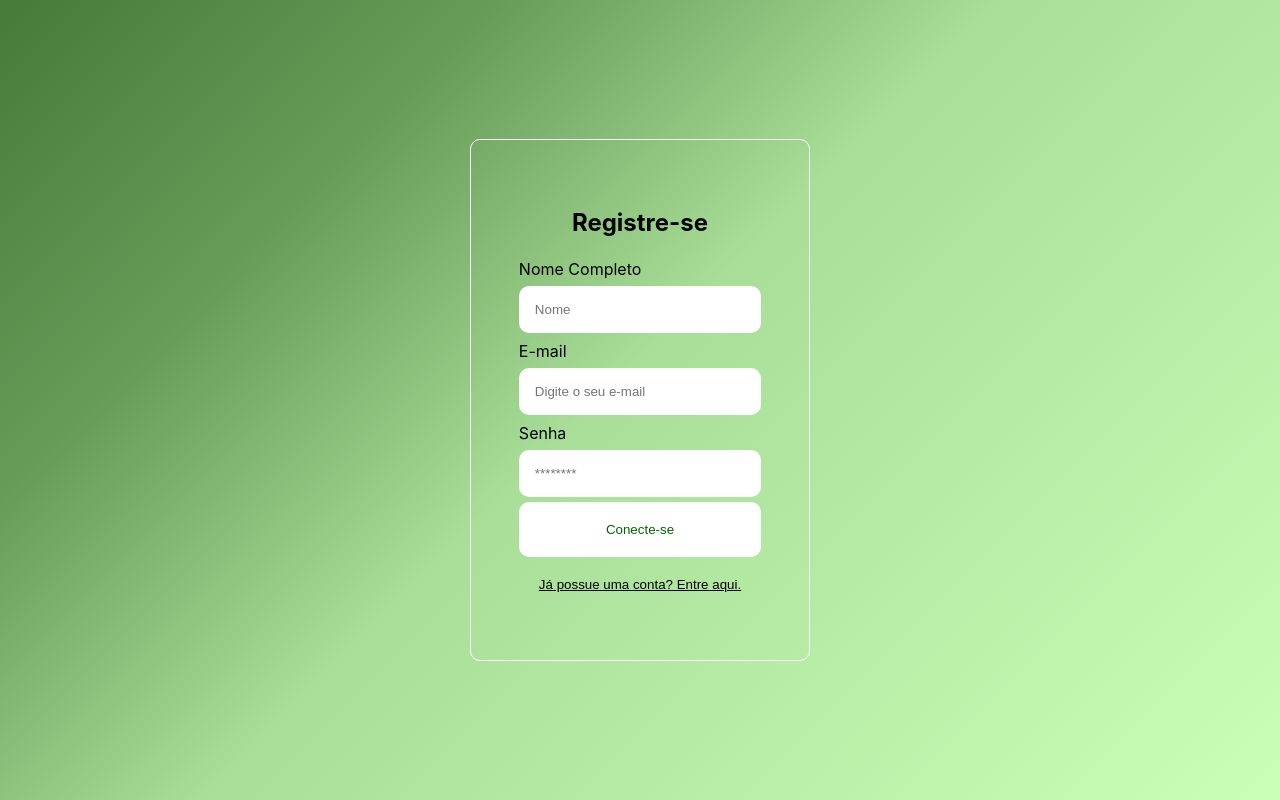
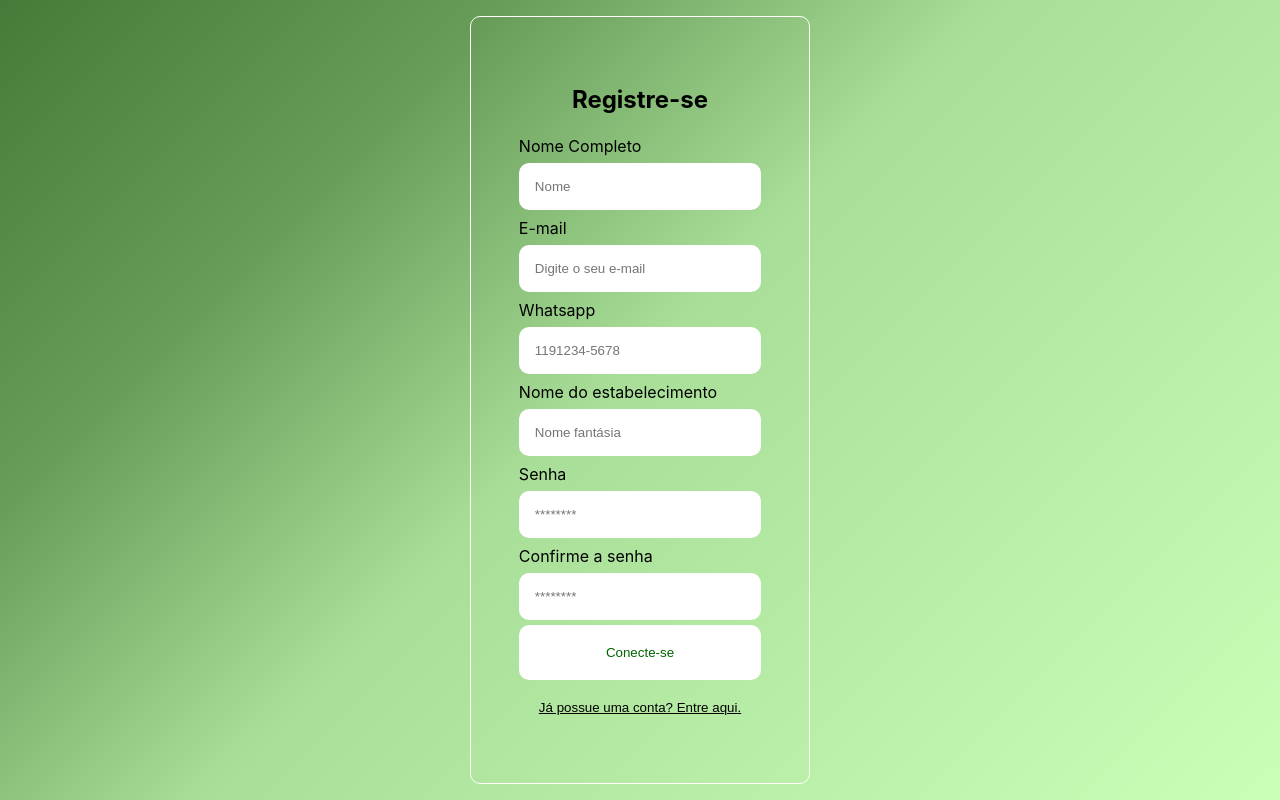
Before and after one commit to Antoniorodgs/singepreact, a React (Create React App) app: page / in a window 1280 px wide. Both pictures are taken after a click on the button "Não tem uma conta? Registre-se aqui.". Built offline with nearby package versions, Linux system fonts and the light colour scheme.

Commit message:
adicionando campos Register.jsx

```diff
--- a/src/Register.jsx
+++ b/src/Register.jsx
@@ -4,6 +4,7 @@ export const Register = (props) => {
   const [email, setEmail] = useState('');
   const [pass, setPass] = useState('');
   const [name, setName] = useState('');
+  const [whatsapp, setWhatsapp] = useState('');
 
   const handleSubmit = (e) => {
     e.preventDefault();
@@ -15,12 +16,21 @@ export const Register = (props) => {
       <h2>Registre-se</h2>
     <form className="register-form" onSubmit={handleSubmit}>
       <label htmlFor="name">Nome Completo</label>
-      <input value={name} name="name" id="name" placeholder="Nome"/>
+      <input name="name" id="name" placeholder="Nome"/>
       <label htmlFor="email">E-mail</label>
-      <input value={email} type="email" placeholder="Digite o seu e-mail" id="email" name="email"/>
+      <input type="email" placeholder="Digite o seu e-mail" id="email" name="email"/>
+
+      <label htmlFor="whatsapp">Whatsapp</label>
+      <input name="whatsapp" placeholder="1191234-5678" id="whatsapp"/>
+
+      <label htmlFor="establishment">Nome do estabelecimento</label>
+      <input type="name" placeholder="Nome fantásia" name="establishment"/>
 
       <label htmlFor="password">Senha</label>
-      <input value={pass} type="password" placeholder="********" id="password" name="password"/>
+      <input type="password" placeholder="********" id="password" name="password"/>
+
+      <label htmlFor="passwordConfirm">Confirme a senha</label>
+      <input type="password" placeholder="********" id="password" name="passwordConfirm"/>
 
       <button type="submit">Conecte-se</button>
     </form>
```
